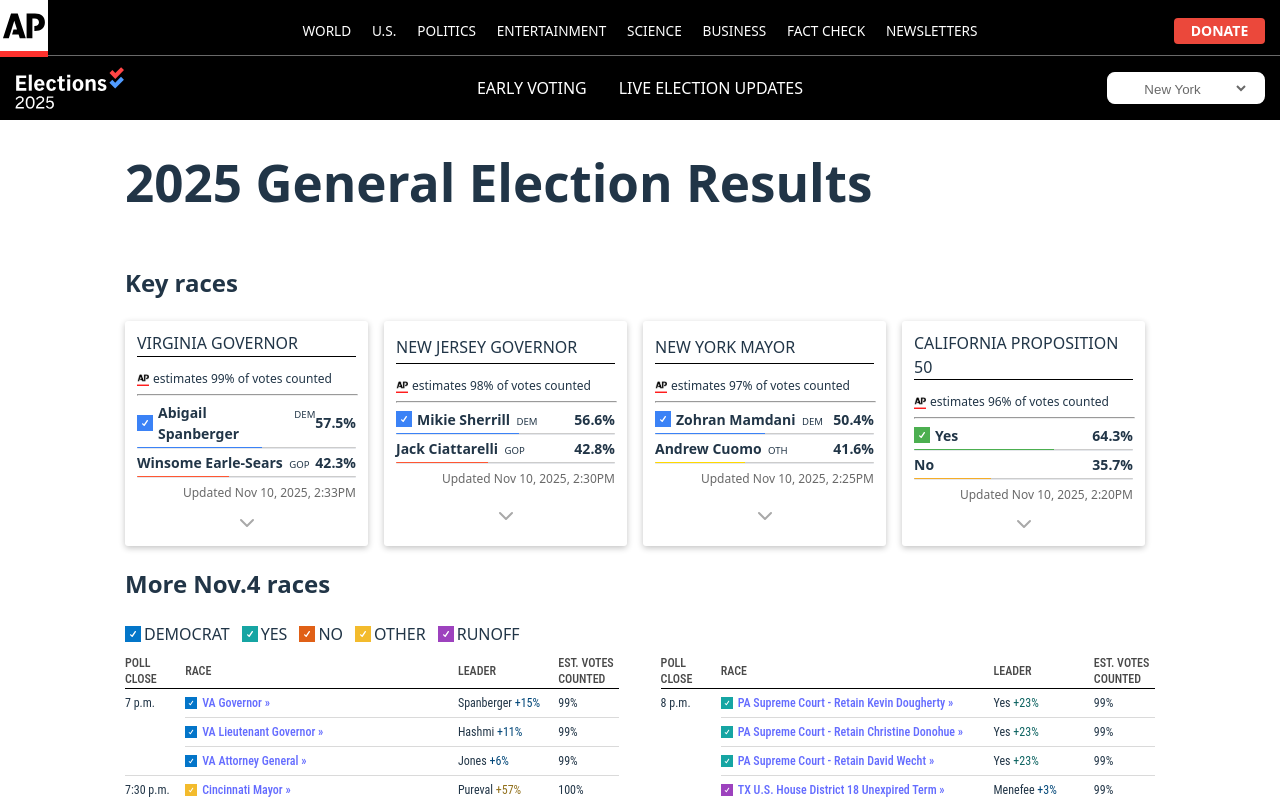
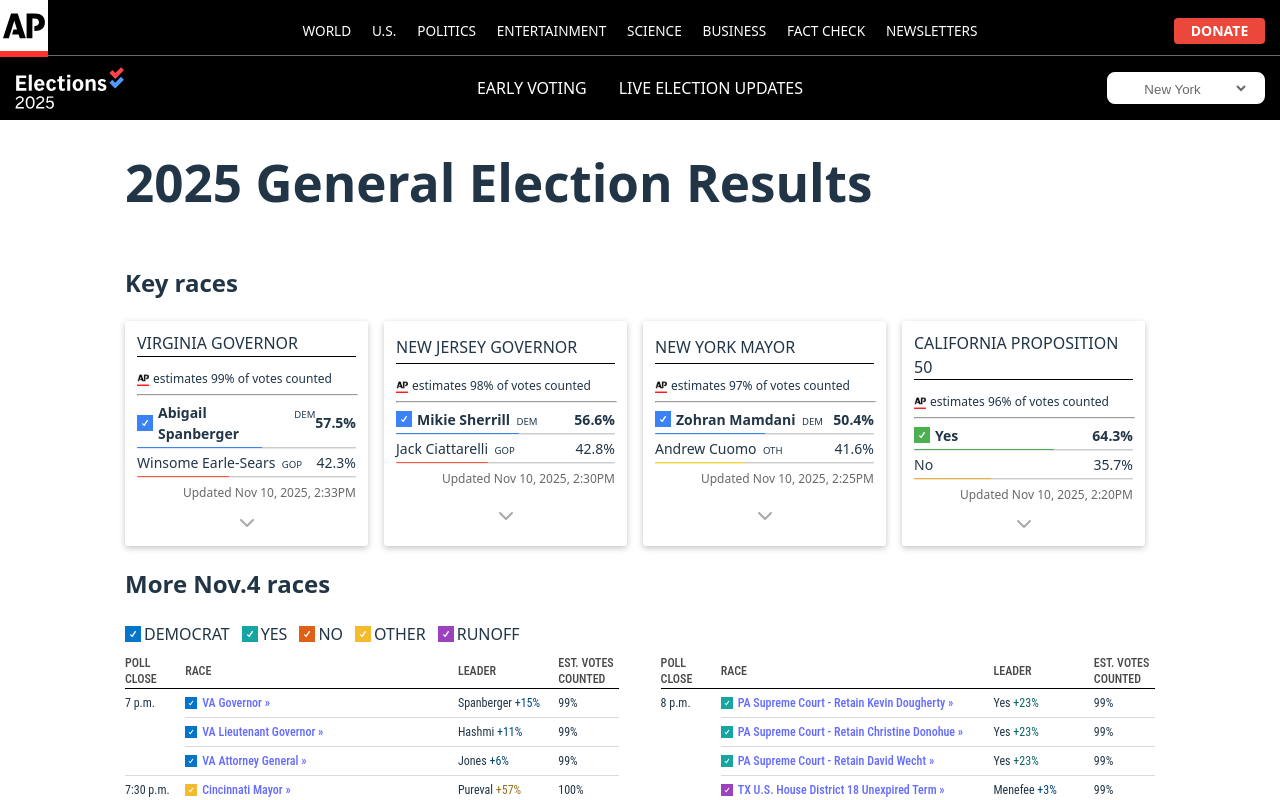
Before and after one commit to chen-luke/ap-news-election, a React (Vite) app: page / in a window 1280 px wide. Shown: the top 800 px of the page. Built offline with nearby package versions, Linux system fonts and the light colour scheme.

Commit message:
fixed a bug where isBold is not working in styledcomponent

```diff
--- a/src/components/keyrace/RaceCard.tsx
+++ b/src/components/keyrace/RaceCard.tsx
@@ -46,11 +46,11 @@
   width: 12px;
 `;
 
-const RaceChoice = styled.div<{ isbold: string }>`
+const RaceChoice = styled.div<{ $isBold: boolean }>`
   display: flex;
   align-items: center;
   font-size: 0.875rem;
-  font-weight: ${(props) => (props.isbold ? '600' : '300')};
+  font-weight: ${(props) => (props.$isBold ? '600' : '300')};
   justify-content: space-between;
 `;
 
@@ -121,7 +121,7 @@
             key={choice.name}
             style={{ display: 'flex', flexDirection: 'column', gap: '3px' }}
           >
-            <RaceChoice isbold={choice.isLeading.toString()}>
+            <RaceChoice $isBold={choice.isLeading}>
               <div style={{ display: 'flex', alignItems: 'center' }}>
                 {choice.isLeading && (
                   <LeadingIndicator viewBox='0 0 32 32'>
```
